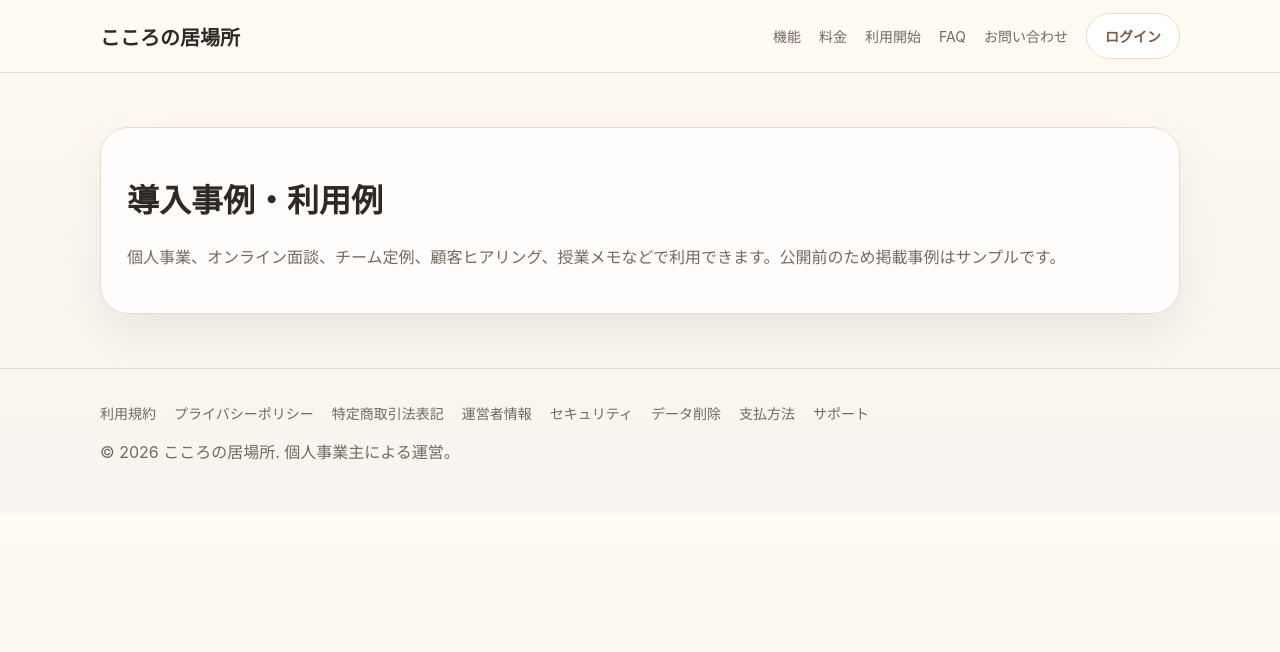
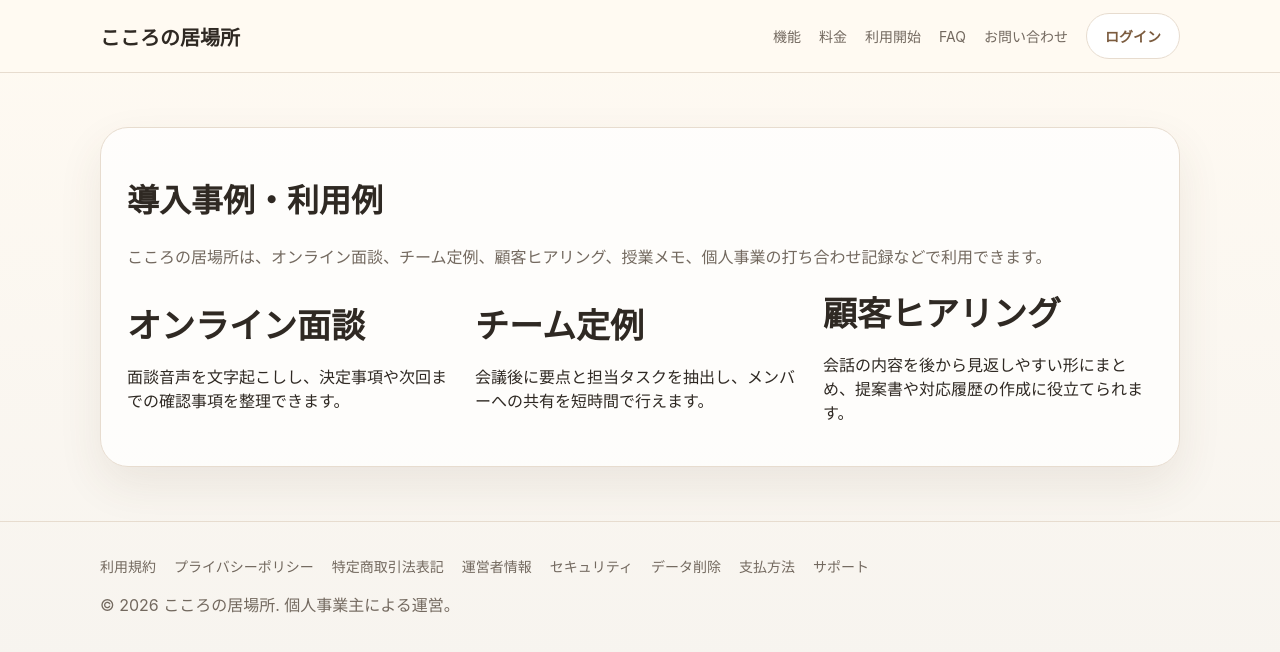
Before and after one commit to Yuki-ux-jpg-png/ai_gijiroku, a Next.js app: page /cases in a window 1280 px wide. Shown: the top 652 px of the page. Built offline with nearby package versions, Linux system fonts and the light colour scheme.

Commit message:
Update page.tsx

```diff
--- a/app/cases/page.tsx
+++ b/app/cases/page.tsx
@@ -1 +1,26 @@
-export default function Page(){return <main className="section"><div className="container"><div className="card"><h1>導入事例・利用例</h1><p className="muted">個人事業、オンライン面談、チーム定例、顧客ヒアリング、授業メモなどで利用できます。公開前のため掲載事例はサンプルです。</p></div></div></main>}
+export default function Page(){
+  return (
+    <main className="section">
+      <div className="container">
+        <div className="card">
+          <h1>導入事例・利用例</h1>
+          <p className="muted">こころの居場所は、オンライン面談、チーム定例、顧客ヒアリング、授業メモ、個人事業の打ち合わせ記録などで利用できます。</p>
+          <div className="grid cards">
+            <div className="mini-card">
+              <h2>オンライン面談</h2>
+              <p>面談音声を文字起こしし、決定事項や次回までの確認事項を整理できます。</p>
+            </div>
+            <div className="mini-card">
+              <h2>チーム定例</h2>
+              <p>会議後に要点と担当タスクを抽出し、メンバーへの共有を短時間で行えます。</p>
+            </div>
+            <div className="mini-card">
+              <h2>顧客ヒアリング</h2>
+              <p>会話の内容を後から見返しやすい形にまとめ、提案書や対応履歴の作成に役立てられます。</p>
+            </div>
+          </div>
+        </div>
+      </div>
+    </main>
+  );
+}
```
